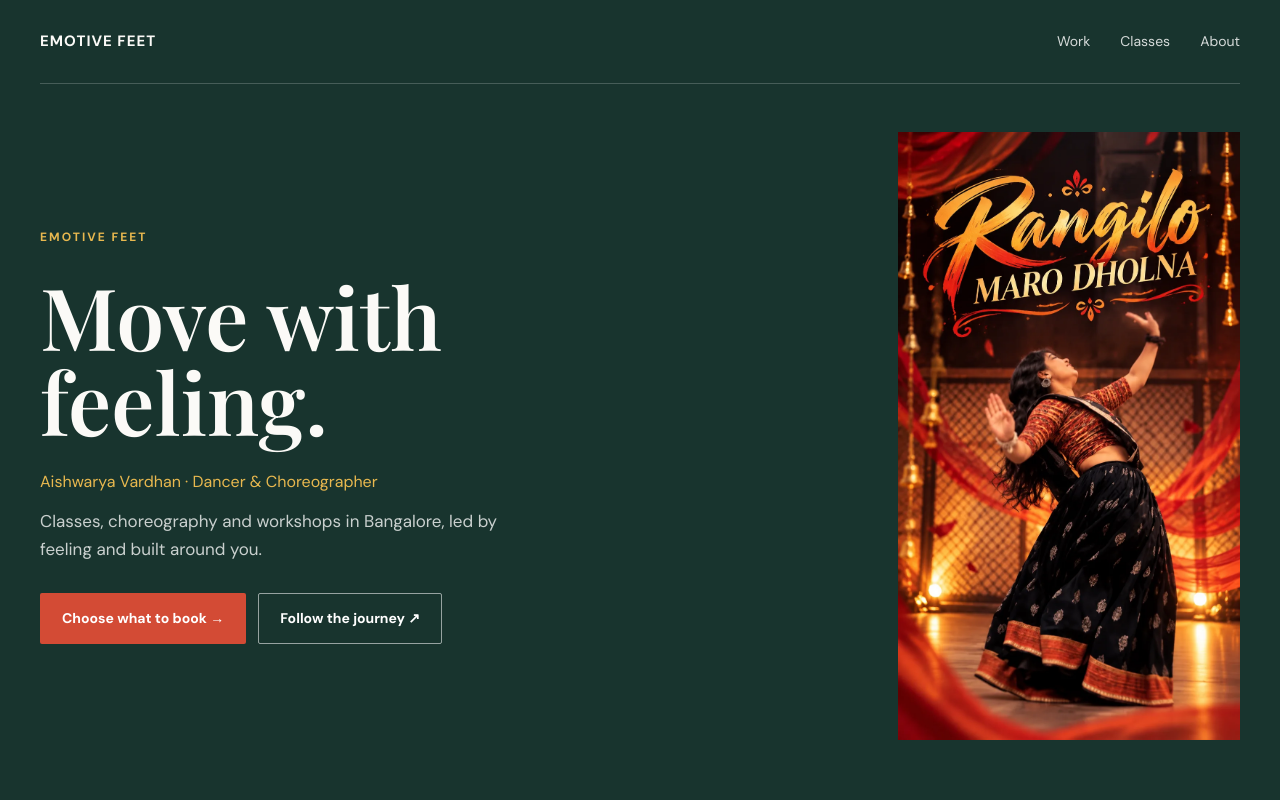
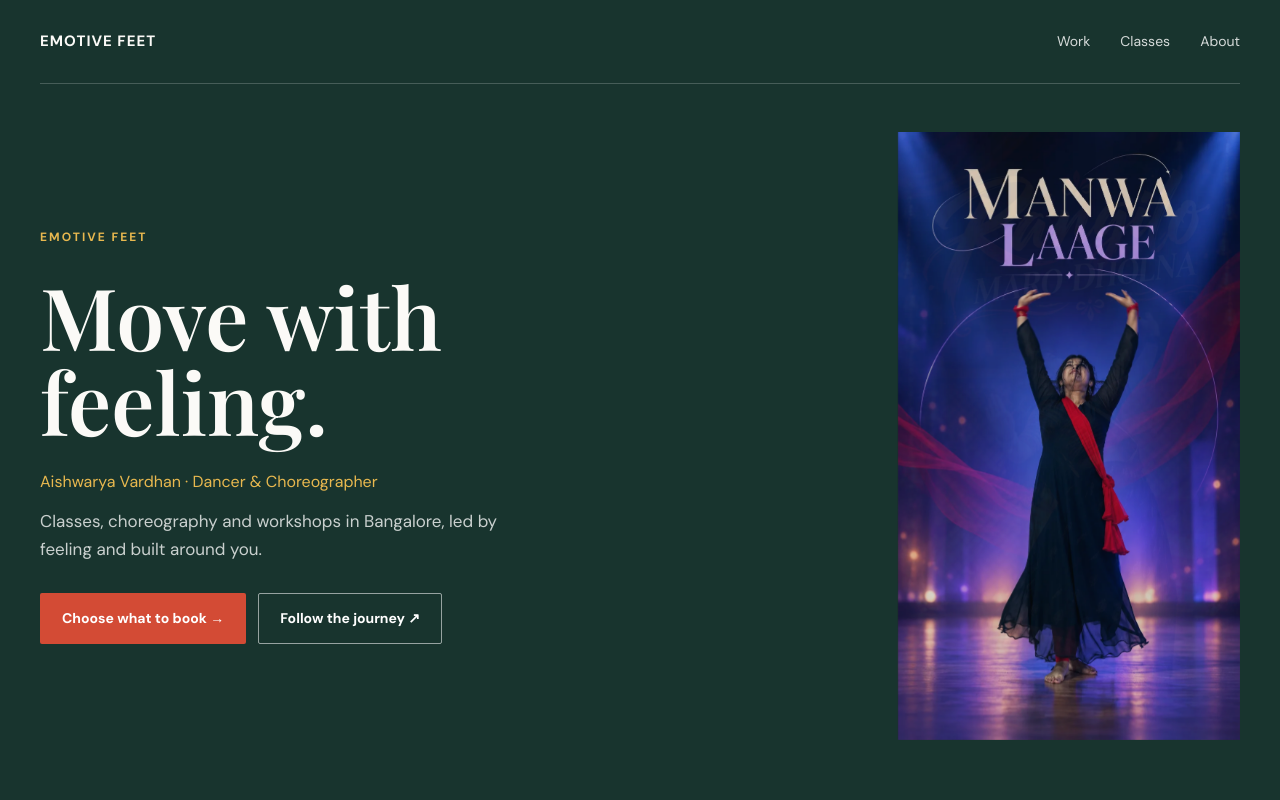
Before and after one commit to emotiveFeet/dance-landing-page, a plain HTML site: page index.html in a window 1280 px wide. Shown: the top 800 px of the page. Drawn offline with nearby package versions, Linux system fonts and the light colour scheme.

Commit message:
Add rotating hero performance image

```diff
--- a/index.html
+++ b/index.html
@@ -454,7 +454,9 @@
 
     .hero-name { margin-top: 25px; color: var(--gold); font-size: 16px; }
     .hero-subtitle { max-width: 470px; margin-top: 12px; color: rgba(255,255,255,.77); font-size: 17px; }
-    .hero-artwork { display: block; width: auto; height: min(76vh, 740px); max-width: 100%; object-fit: contain; }
+    .hero-slideshow { position: relative; width: auto; height: min(76vh, 740px); max-width: 100%; aspect-ratio: 941 / 1672; }
+    .hero-artwork { position: absolute; inset: 0; display: block; width: 100%; height: 100%; object-fit: contain; opacity: 0; transition: opacity 650ms ease; }
+    .hero-artwork.is-active { opacity: 1; }
 
     .buttons { gap: 12px; margin-top: 29px; }
 
@@ -563,7 +565,7 @@
       .site-nav, .hero-content { width: min(100% - 40px, 620px); }
       .hero-content { grid-template-columns: minmax(0, 1fr) minmax(190px, .7fr); gap: 20px; }
       h1 { font-size: clamp(54px, 9vw, 76px); }
-      .hero-artwork { height: min(64vh, 580px); }
+      .hero-slideshow { height: min(64vh, 580px); }
       .intro-grid { gap: 35px; }
       .work-grid { grid-template-columns: repeat(2, minmax(0, 1fr)); gap: 26px 14px; }
       .video-layout { grid-template-columns: 1fr; gap: 28px; }
@@ -582,7 +584,7 @@
       .hero-name { margin-top: 18px; font-size: 13px; }
       .hero-subtitle { font-size: 14px; }
       .hero .buttons { margin-top: 20px; }
-      .hero-artwork { height: min(56vh, 460px); justify-self: center; }
+      .hero-slideshow { height: min(56vh, 460px); justify-self: center; }
       section { padding: 72px 20px; }
       .intro-grid { grid-template-columns: 1fr; gap: 30px; }
       .intro-image { width: min(100%, 390px); max-height: 540px; }
@@ -645,6 +647,7 @@
     @media (prefers-reduced-motion: reduce) {
       html { scroll-behavior: auto; }
       .video-track { transition: none; }
+      .hero-artwork { transition: none; }
     }
   </style>
 </head>
@@ -708,7 +711,10 @@
 
       </div>
 
-      <img class="hero-artwork" src="4663C74A-20EC-4FBA-BE62-00661A4416FE.webp" alt="Aishwarya performing in a black and red costume for Rangilo Maro Dholna">
+      <div class="hero-slideshow" aria-label="Aishwarya's dance performances">
+        <img class="hero-artwork is-active" src="4663C74A-20EC-4FBA-BE62-00661A4416FE.webp" alt="Aishwarya performing in a black and red costume for Rangilo Maro Dholna" fetchpriority="high">
+        <img class="hero-artwork" src="1A990C15-9951-402D-ABE5-B66853CD36D7.webp" alt="Aishwarya performing Manwa Laage in a black costume with a red sash" aria-hidden="true">
+      </div>
 
     </div>
 
@@ -1120,6 +1126,23 @@
   </a>
 
   <script>
+    const heroArtwork = [...document.querySelectorAll('.hero-artwork')];
+    const reducedMotion = matchMedia('(prefers-reduced-motion: reduce)');
+    let activeHeroArtwork = 0;
+
+    function rotateHeroArtwork() {
+      if (document.hidden || reducedMotion.matches) return;
+      heroArtwork[activeHeroArtwork].classList.remove('is-active');
+      heroArtwork[activeHeroArtwork].setAttribute('aria-hidden', 'true');
+      activeHeroArtwork = (activeHeroArtwork + 1) % heroArtwork.length;
+      heroArtwork[activeHeroArtwork].classList.add('is-active');
+      heroArtwork[activeHeroArtwork].removeAttribute('aria-hidden');
+    }
+
+    if (!reducedMotion.matches) {
+      window.setInterval(rotateHeroArtwork, 2500);
+    }
+
     const bookingService = document.querySelector('#booking-service');
     const bookingLink = document.querySelector('#booking-link');
     const bookingStatus = document.querySelector('#booking-status');
```
Also changed, not shown: 1A990C15-9951-402D-ABE5-B66853CD36D7.webp (added).
